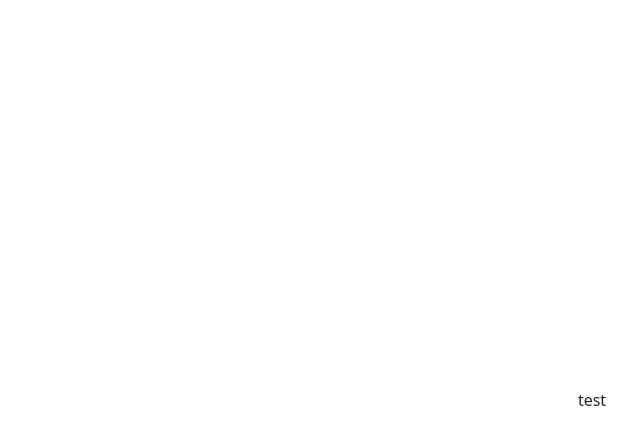
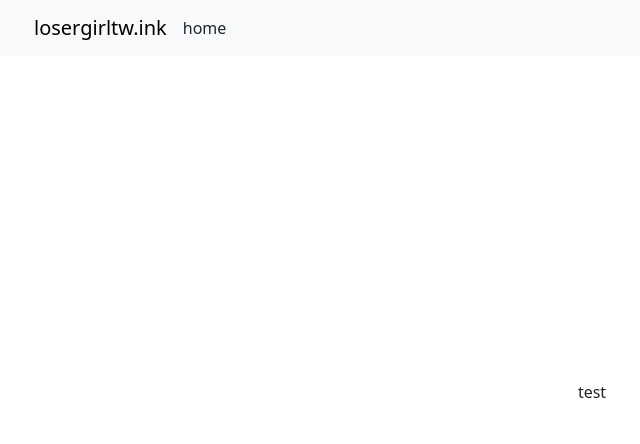
Before and after one commit to losergirltwink/losergirltw.ink, a React (Vite) app: page / in a window 1280 px wide. Shown: the top 444 px of the page, without its empty margins (48-688 px from the left). Built offline with nearby package versions, Linux system fonts and the light colour scheme.

Commit message:
made simple header/navbar. moved react-router out of main.tsx, will be making dedicated router component?

```diff
--- a/src/App.tsx
+++ b/src/App.tsx
@@ -1,12 +1,13 @@
 import 'bootstrap/dist/css/bootstrap.min.css';
-import './App.css'
+import './App.css';
+// import './components/header/Header.tsx';
 
 function App() {
 
   return (
     <>
-      <div className={'container-flex'}>
-        test
+      <div>
+        <p>test</p>
       </div>
     </>
   )
--- /dev/null
+++ b/src/components/header/Header.tsx
@@ -0,0 +1,19 @@
+import Container from 'react-bootstrap/Container';
+import Nav from 'react-bootstrap/Nav';
+import Navbar from 'react-bootstrap/Navbar';
+
+const Header = (props: any) => {
+    return (
+        <Navbar fixed='top' expand='lg' className='bg-body-tertiary'>
+            <Container>
+                <Navbar.Brand>losergirltw.ink</Navbar.Brand>
+                <Navbar.Toggle aria-controls='basic-navbar-nav' />
+                <Navbar.Collapse id='basic-navbar-nav'>
+                    <Nav.Link>home</Nav.Link>
+                </Navbar.Collapse>
+            </Container>
+        </Navbar>
+    );
+}
+
+export default Header;
--- a/src/main.tsx
+++ b/src/main.tsx
@@ -1,13 +1,12 @@
 import React from 'react';
 import ReactDOM from 'react-dom/client';
-import { BrowserRouter } from 'react-router-dom';
 import './index.css';
 import App from './App.tsx';
+import Header from './components/header/Header.tsx';
 
 ReactDOM.createRoot(document.getElementById('root')!).render(
   <React.StrictMode>
-    <BrowserRouter>
-      <App />
-    </BrowserRouter>
-  </React.StrictMode>,
-)
+    <Header/>
+    <App/>
+  </React.StrictMode>
+);
```
